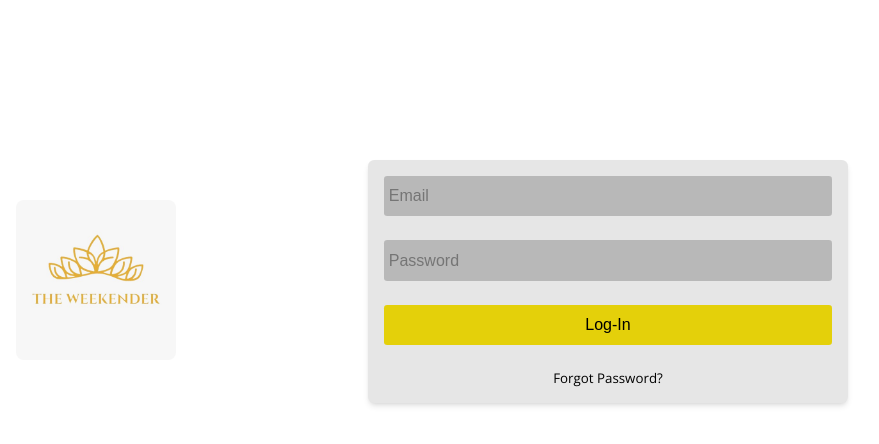
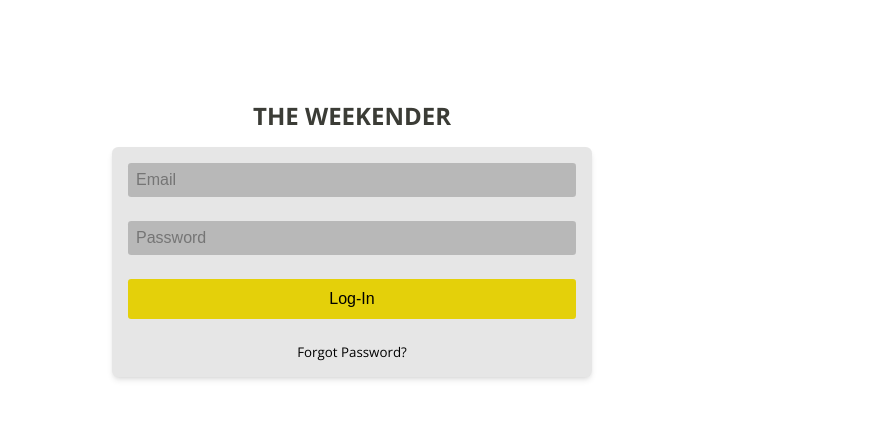
Before and after one commit to arwegasira/Ezra-Front-End-V2, a website built with Parcel: page src/html/login.html in a window 1280 px wide. Shown: the whole page, without its empty margins (288-1167 px from the left). Built offline with nearby package versions, Linux system fonts and the light colour scheme.

Commit message:
re-design and re-style login page

```diff
--- a/src/css/mainStyle.css
+++ b/src/css/mainStyle.css
@@ -55,7 +55,7 @@ body {
   align-items: center;
   row-gap: 0.7rem;
   column-gap: 2rem;
-  padding: 2rem clamp(1rem, 3vw, 2rem);
+  padding: 6rem clamp(1rem, 3vw, 2rem);
   background-color: var(--white-primary);
   overflow: hidden;
 }
@@ -70,12 +70,12 @@ body {
   border-radius: 0.4rem;
 }
 .login-container .login-form input {
-  padding: 0.7rem 0.3rem;
+  padding: 0.5rem;
   border: none;
   border-radius: 0.2rem;
   background-color: rgba(0, 0, 0, 0.2);
   color: var(--black-primary);
-  font-size: clamp(0.7rem, 2vw, 1rem);
+  font-size: 1rem;
 }
 
 .login-container .login-form input:focus {
@@ -108,15 +108,8 @@ body {
 .login-container .login-form small a:hover {
   color: var(--blue-saphire);
 }
-.login-container .login-logo {
-  width: clamp(19rem, 80vw, 30rem);
-  background-color: transparent;
-}
-.login-container .login-logo img {
-  width: 4rem;
-  display: none;
-}
-.login-container .login-logo h2 {
+
+.login-container h2 {
   text-align: center;
   text-transform: uppercase;
   padding: 0.2rem;
@@ -953,7 +946,6 @@ textarea {
 [data-tab-content] {
   display: none;
   margin: 2rem 0;
-  background-color: red;
 }
 .active[data-tab-content] {
   display: block;
@@ -975,30 +967,6 @@ textarea {
   }
 }
 @media (min-width: 50rem) {
-  /*===========LOGIN PAGE=========*/
-  .login-container {
-    padding-top: 10rem;
-    flex-direction: row;
-    justify-content: center;
-    align-items: flex-start;
-  }
-  .login-container .login-logo {
-    display: flex;
-    justify-content: center;
-    align-items: center;
-    height: 15rem;
-  }
-  .login-container .login-logo img {
-    display: block;
-    width: 10rem;
-    height: 10rem;
-    border-radius: 0.5rem;
-    object-fit: cover;
-  }
-  .login-container .login-logo h2 {
-    display: none;
-  }
-
   /* ======= HOME - CLIENT LIST========== */
   .home-main
     .page-content
--- a/src/html/login.html
+++ b/src/html/login.html
@@ -10,10 +10,9 @@
   </head>
   <body>
     <div class="login-container">
-      <div class="login-logo">
-        <h2>The Weekender</h2>
-        <img src="../images/full logo white.png" alt="logo" />
-      </div>
+      <!-- <div class="login-logo"> -->
+      <h2>The Weekender</h2>
+      <!-- </div> -->
       <form class="login-form">
         <input type="email" class="email" placeholder="Email" id="email" />
         <input
```
